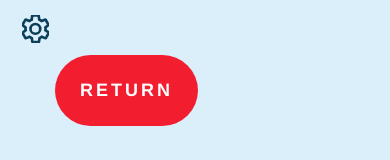
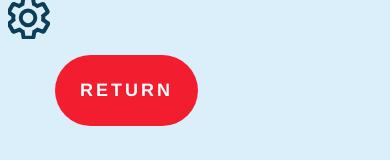
Before and after one commit to ViviZa/lawyer-dude, a React (Create React App) app: page /imprint in a window 390 px wide. Shown: the top 160 px of the page. Built offline with nearby package versions, Linux system fonts and the light colour scheme.

Commit message:
Adjust SettingsButton styling for mobile after server test

```diff
--- a/src/styles/_buttons.scss
+++ b/src/styles/_buttons.scss
@@ -202,11 +202,10 @@
 
 	.SettingsButton{
 		position: fixed;
-		margin-left: 0.4em;
 		margin-right: 0;
 		background-color: unset;
 		z-index: 100;
-		top: auto;
+		top: -0.7em;
 		left: 0;
 	}
 }
--- a/src/styles/_svgs.scss
+++ b/src/styles/_svgs.scss
@@ -279,7 +279,7 @@
 
 	.settings-svg {
 		padding: 0;
-		width: 60%;
+		width: 90%;
 	}
 
 	#settings g {
```
